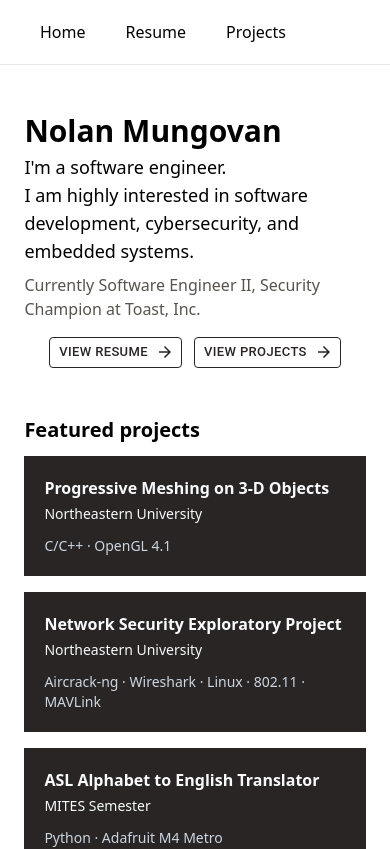
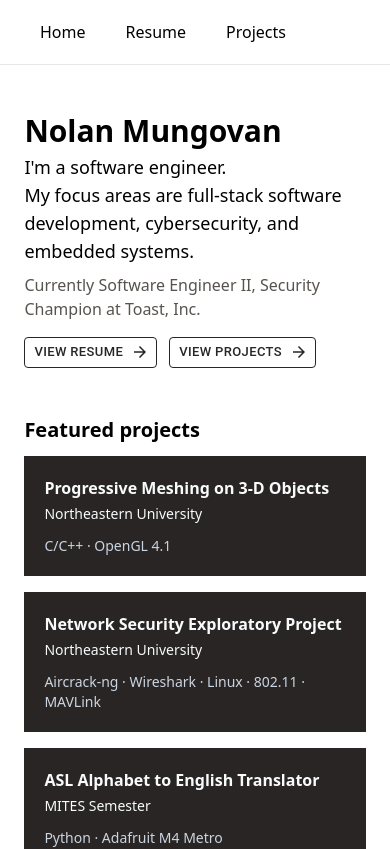
Before and after one commit to nmungovan/nmungovan.github.io, a React (Vite) app: page / in a window 390 px wide. Shown: the top 849 px of the page. Built offline with nearby package versions, Linux system fonts and the light colour scheme.

Commit message:
wording change

```diff
--- a/src/pages/LandingPage.tsx
+++ b/src/pages/LandingPage.tsx
@@ -29,18 +29,18 @@ export function LandingPage (): ReactElement {
     .filter((p): p is NonNullable<typeof p> => p != null)
 
   return (
-    <div className='w-[87.5%] md:w-3/4 mx-auto py-12 sm:text-center md:text-left'>
+    <div className='w-[87.5%] md:w-3/4 mx-auto pt-12 pb-2 sm:text-center md:text-left'>
       <h1 className='font-bold text-3xl pb-1'>Nolan Mungovan</h1>
       <h2 className='text-lg pb-2'>
         I&apos;m a software engineer.<br />
-        I am highly interested in software development, cybersecurity, and embedded systems.
+        My focus areas are full-stack software development, cybersecurity, and embedded systems.
       </h2>
       {current != null && (
         <p className='text-stone-600 pb-4'>
           Currently {current.position} at {current.name}.
         </p>
       )}
-      <div className='flex flex-wrap gap-3 justify-center md:justify-start'>
+      <div className='flex flex-wrap gap-3 justify-start sm:justify-center md:justify-start'>
         <Button size='small' variant='outlined' href='/#/resume' endIcon={<ArrowForward />} sx={buttonSx}>
           View resume
         </Button>
```
